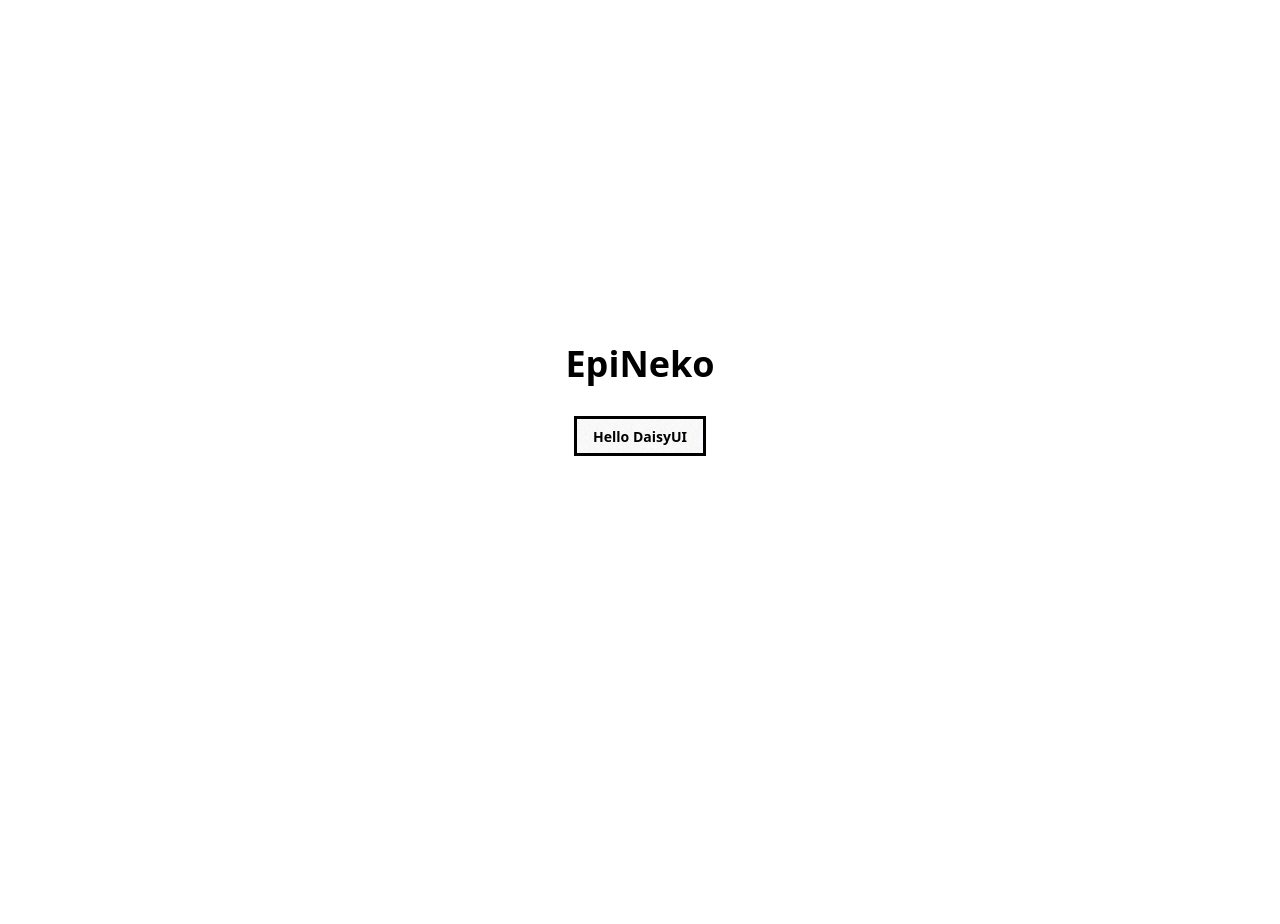
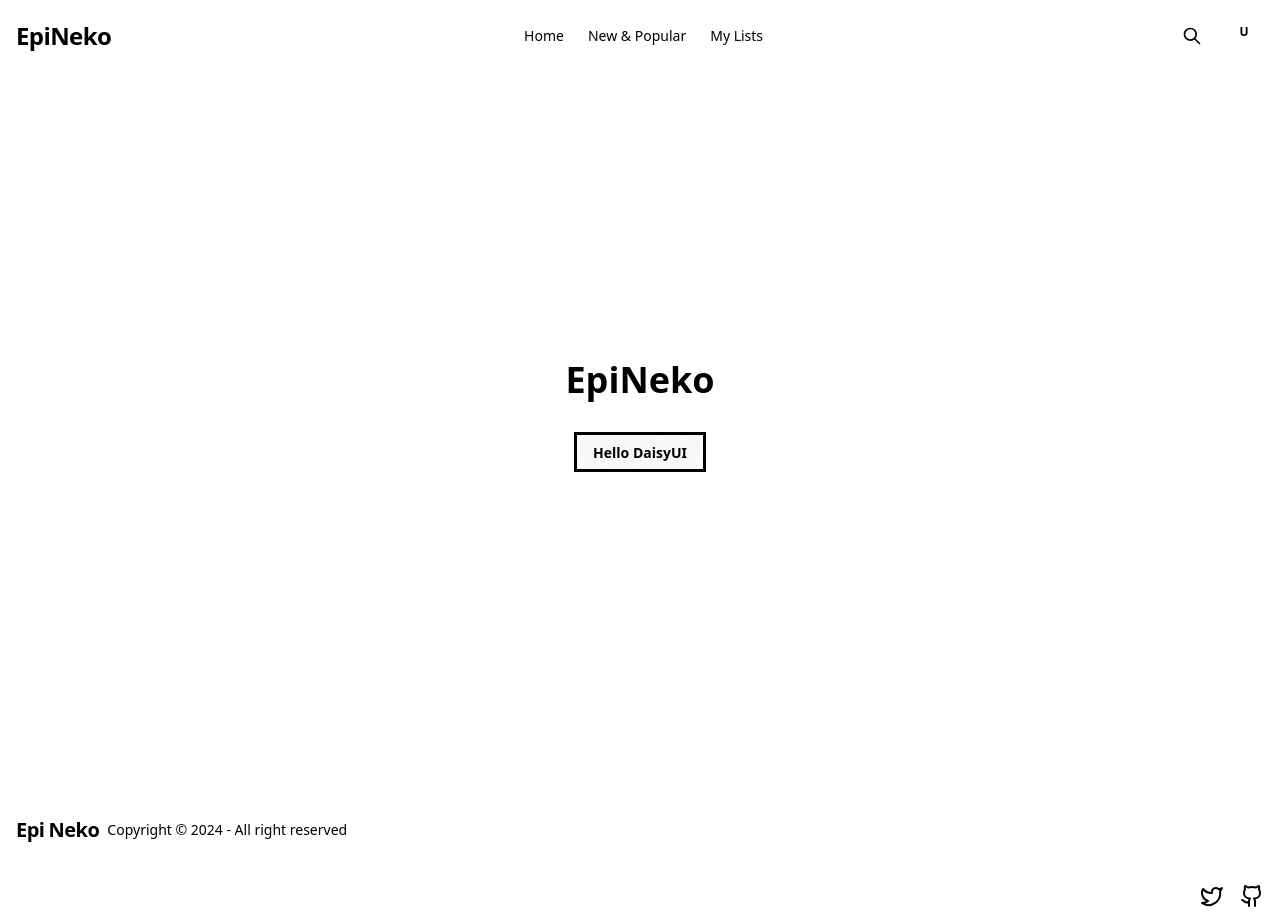
Before and after one commit to devperez08/platform-list-anime, a Next.js app: page / in a window 1280 px wide. Before the commit the page ends 800 px from the top, so only its background shows below. Built offline with nearby package versions, Linux system fonts and the light colour scheme.

Commit message:
Layout Global y Navbar Transparente

```diff
--- a/src/app/layout.tsx
+++ b/src/app/layout.tsx
@@ -1,6 +1,7 @@
 import type { Metadata } from "next";
 import { Geist, Geist_Mono } from "next/font/google";
 import "./globals.css";
+import MainLayout from "@/components/layout/MainLayout";
 
 const geistSans = Geist({
   variable: "--font-geist-sans",
@@ -27,7 +28,9 @@
       <body
         className={`${geistSans.variable} ${geistMono.variable} antialiased`}
       >
-        {children}
+        <MainLayout>
+          {children}
+        </MainLayout>
       </body>
     </html>
   );
--- a/src/app/page.tsx
+++ b/src/app/page.tsx
@@ -1,6 +1,6 @@
 export default function Home() {
   return (
-    <main className="flex min-h-screen flex-col items-center justify-center p-24">
+    <main className="flex min-h-screen flex-col items-center justify-center p-24 pt-32">
       <h1 className="text-4xl font-bold mb-8">EpiNeko</h1>
       <button className="btn btn-primary">Hello DaisyUI</button>
     </main>
--- /dev/null
+++ b/src/components/layout/Footer.tsx
@@ -0,0 +1,25 @@
+
+import React from 'react';
+import Link from 'next/link';
+
+export default function Footer() {
+  return (
+    <footer className="footer items-center p-4 bg-neutral text-neutral-content">
+      <aside className="items-center grid-flow-col">
+        <Link href="/" className="text-xl font-bold tracking-tight">
+          <span className="text-primary pr-1">Epi</span>
+          <span>Neko</span>
+        </Link>
+        <p>Copyright © 2024 - All right reserved</p>
+      </aside>
+      <nav className="grid-flow-col gap-4 md:place-self-center md:justify-self-end">
+        <a className="link link-hover" href="#">
+            <svg xmlns="http://www.w3.org/2000/svg" width="24" height="24" viewBox="0 0 24 24" fill="none" stroke="currentColor" strokeWidth="2" strokeLinecap="round" strokeLinejoin="round" className="lucide lucide-twitter"><path d="M22 4s-.7 2.1-2 3.4c1.6 10-9.4 17.3-18 11.6 2.2.1 4.4-.6 6-2C3 15.5.5 9.6 3 5c2.2 2.6 5.6 4.1 9 4-.9-4.2 4-6.6 7-3.8 1.1 0 3-1.2 3-1.2z"/></svg>
+        </a>
+        <a className="link link-hover" href="#">
+            <svg xmlns="http://www.w3.org/2000/svg" width="24" height="24" viewBox="0 0 24 24" fill="none" stroke="currentColor" strokeWidth="2" strokeLinecap="round" strokeLinejoin="round" className="lucide lucide-github"><path d="M15 22v-4a4.8 4.8 0 0 0-1-3.5c3 0 6-2 6-5.5.08-1.25-.27-2.48-1-3.5.28-1.15.28-2.35 0-3.5 0 0-1 0-3 1.5-2.64-.5-5.36-.5-8 0C6 2 5 2 5 2c-.3 1.15-.3 2.35 0 3.5A5.403 5.403 0 0 0 4 9c0 3.5 3 5.5 6 5.5-.39.49-.68 1.05-.85 1.65-.17.6-.22 1.23-.15 1.85v4"/><path d="M9 18c-4.51 2-5-2-7-2"/></svg>
+        </a>
+      </nav>
+    </footer>
+  );
+}
--- /dev/null
+++ b/src/components/layout/MainLayout.tsx
@@ -0,0 +1,23 @@
+
+import React from 'react';
+import Navbar from './Navbar';
+import Footer from './Footer';
+
+interface MainLayoutProps {
+  children: React.ReactNode;
+}
+
+export default function MainLayout({ children }: MainLayoutProps) {
+  return (
+    <div className="flex flex-col min-h-screen">
+      <header>
+        <Navbar />
+      </header>
+      <main className="flex-grow">
+        {/* Navbar is fixed. Pages should manage their own top padding or hero section */}
+        {children}
+      </main>
+      <Footer />
+    </div>
+  );
+}
--- /dev/null
+++ b/src/components/layout/Navbar.tsx
@@ -0,0 +1,109 @@
+"use client";
+
+import React, { useEffect, useState } from "react";
+import Link from "next/link";
+
+interface NavbarProps {
+  // Add props if needed
+}
+
+export default function Navbar({}: NavbarProps) {
+  const [scrolled, setScrolled] = useState(false);
+
+  useEffect(() => {
+    const handleScroll = () => {
+      const isScrolled = window.scrollY > 10;
+      setScrolled(isScrolled);
+    };
+
+    window.addEventListener("scroll", handleScroll);
+    return () => {
+      window.removeEventListener("scroll", handleScroll);
+    };
+  }, []);
+
+  return (
+    <nav
+      className={`fixed top-0 left-0 right-0 z-50 transition-all duration-300 ease-in-out ${
+        scrolled
+          ? "bg-base-100/90 backdrop-blur-md shadow-lg py-2"
+          : "bg-transparent py-4"
+      }`}
+    >
+      <div className="container mx-auto px-4 flex justify-between items-center">
+        {/* Logo */}
+        <Link href="/" className="text-2xl font-bold tracking-tight">
+          <span className="text-primary">Epi</span>
+          <span className="text-base-content">Neko</span>
+        </Link>
+
+        {/* Navigation Links (Desktop) */}
+        <div className="hidden md:flex items-center gap-6">
+          <Link
+            href="/"
+            className="text-sm font-medium hover:text-primary transition-colors"
+          >
+            Home
+          </Link>
+          <Link
+            href="/popular"
+            className="text-sm font-medium hover:text-primary transition-colors"
+          >
+            New & Popular
+          </Link>
+          <Link
+            href="/lists"
+            className="text-sm font-medium hover:text-primary transition-colors"
+          >
+            My Lists
+          </Link>
+        </div>
+
+        {/* User Actions (Placeholder) */}
+        <div className="flex items-center gap-4">
+          <button className="btn btn-ghost btn-circle btn-sm">
+            <svg
+              xmlns="http://www.w3.org/2000/svg"
+              className="h-5 w-5"
+              fill="none"
+              viewBox="0 0 24 24"
+              stroke="currentColor"
+            >
+              <path
+                strokeLinecap="round"
+                strokeLinejoin="round"
+                strokeWidth="2"
+                d="M21 21l-6-6m2-5a7 7 0 11-14 0 7 7 0 0114 0z"
+              />
+            </svg>
+          </button>
+          <div className="dropdown dropdown-end">
+            <div
+              tabIndex={0}
+              role="button"
+              className="btn btn-ghost btn-circle avatar placeholder"
+            >
+              <div className="bg-neutral text-neutral-content rounded-full w-8">
+                <span className="text-xs">U</span>
+              </div>
+            </div>
+            <ul
+              tabIndex={0}
+              className="mt-3 z-[1] p-2 shadow menu menu-sm dropdown-content bg-base-100 rounded-box w-52"
+            >
+              <li>
+                <a>Profile</a>
+              </li>
+              <li>
+                <a>Settings</a>
+              </li>
+              <li>
+                <a>Logout</a>
+              </li>
+            </ul>
+          </div>
+        </div>
+      </div>
+    </nav>
+  );
+}
```
